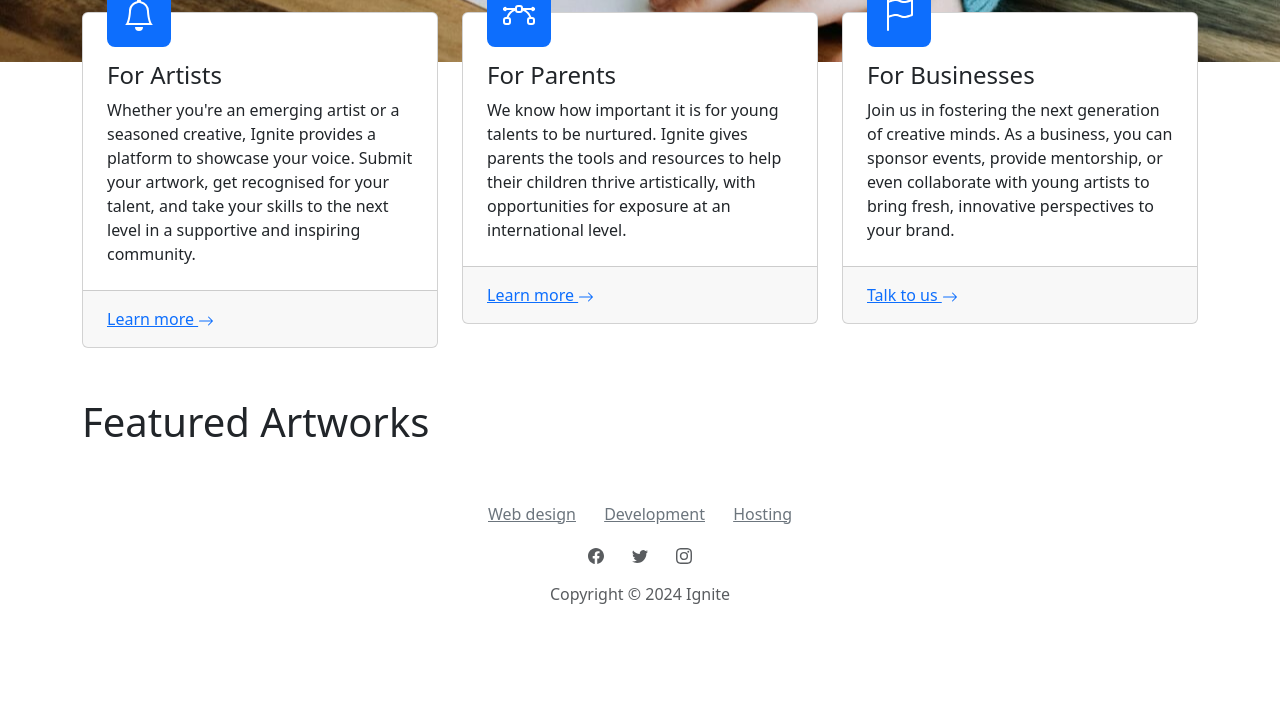
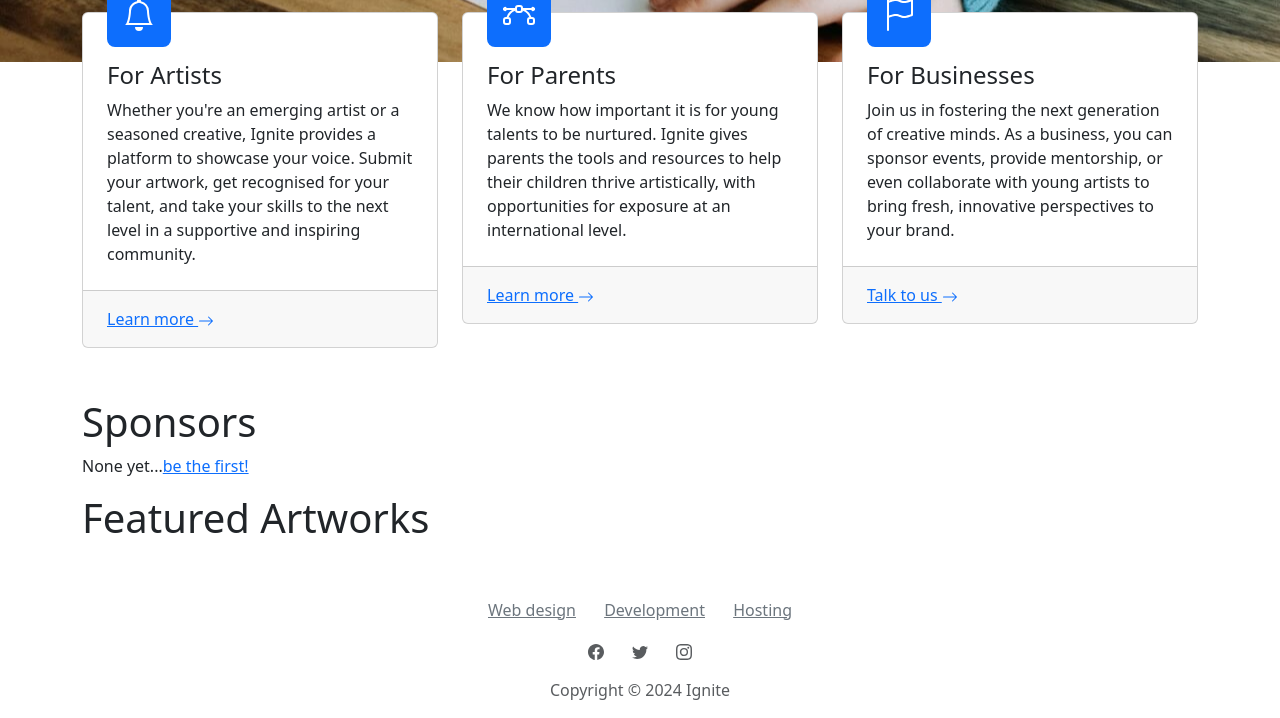
Before and after one commit to wenbang24/ignite, a Flask app: page / in a window 1280 px wide. Shown: the part 610-1328 px from the top of the page. Before the commit the page ends 1214 px from the top, so only its background shows below. Run offline with Flask 3, Linux system fonts and the light colour scheme; data that the repository does not hold is empty; parts of the project's set-up code (start-up, migrations or seed data) failed here and were passed over.

Commit message:
added sponsors

```diff
--- a/templates/index.html
+++ b/templates/index.html
@@ -69,10 +69,9 @@
                         <p class="card-text">
                             Whether you're an emerging artist or a seasoned
                             creative, Ignite provides a platform to showcase
-                            your voice. Submit your artwork, get
-                            recognised for your talent, and take your skills to
-                            the next level in a supportive and inspiring
-                            community.
+                            your voice. Submit your artwork, get recognised for
+                            your talent, and take your skills to the next level
+                            in a supportive and inspiring community.
                         </p>
                     </div>
                     <div class="card-footer p-4 py-3">
@@ -196,6 +195,8 @@
 </section>
 <section>
     <div class="container h-100 position-relative">
+        <h1>Sponsors</h1>
+        <p>None yet...<a href="/contact">be the first!</a></p>
         <h1>Featured Artworks</h1>
         <div class="d-flex flex-wrap justify-content-center">
             {% for artwork in artworks %}
```
